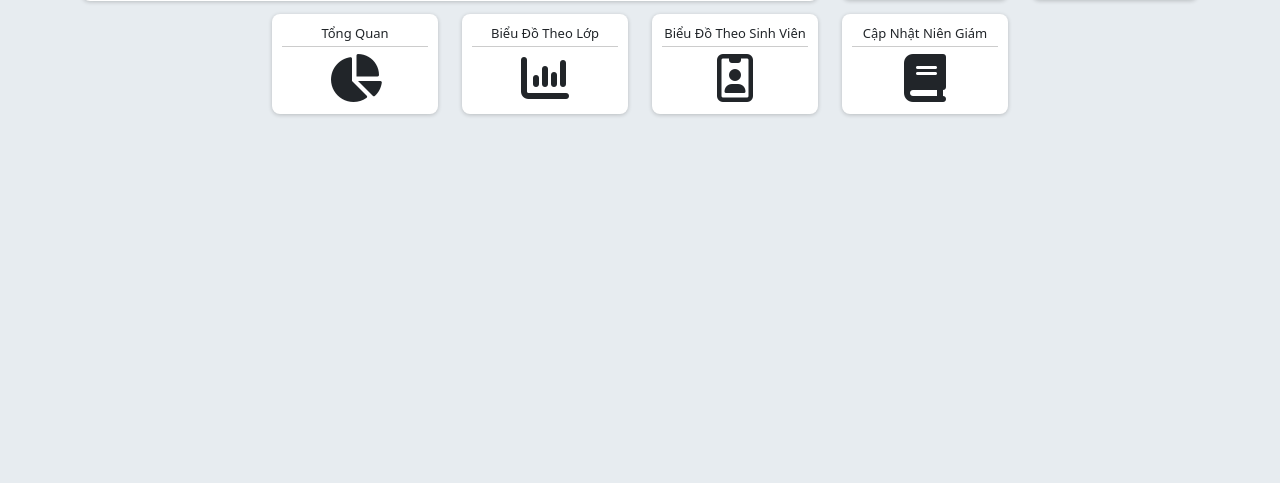
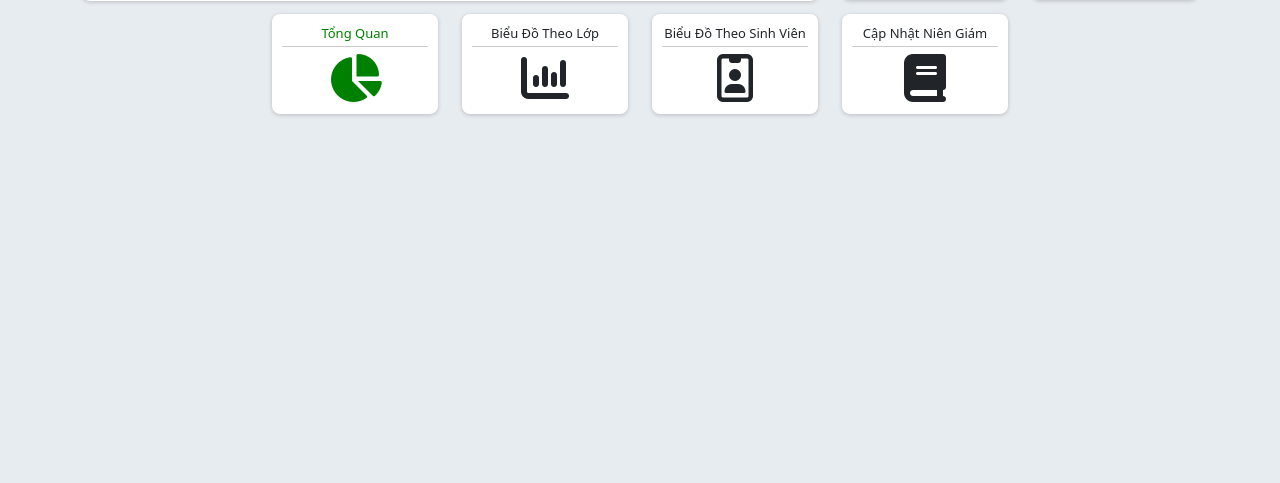
Before and after one commit to QxNam/Vis4t, a Django app: page /home/ in a window 1280 px wide. Shown: the part 317-800 px from the top of the page. Run offline with Django 4.2, Linux system fonts and the light colour scheme; some libraries are stand-ins or nearby versions.

Commit message:
fix some UI

```diff
--- a/Vis4T_main/HomePage/models.py
+++ b/Vis4T_main/HomePage/models.py
@@ -10,7 +10,7 @@ class University_class(models.Model):
         return self.class_name
 
 class Teacher(models.Model):
-    login_name = models.CharField(unique=True, max_length=100)
+    username = models.CharField(unique=True, max_length=100)
     password = models.CharField(max_length=100)
 
     teacher_id = models.BigAutoField(primary_key=True, unique=True)
@@ -19,7 +19,6 @@ class Teacher(models.Model):
     academic_title = models.CharField(max_length=50)
     major = models.CharField(max_length=70)
 
-    number_of_current_class = models.IntegerField()
     sex = models.CharField(max_length=3)
     phone_number = models.CharField(max_length=10)
 
--- a/Vis4T_main/HomePage/static/home/css/modal.css
+++ b/Vis4T_main/HomePage/static/home/css/modal.css
@@ -13,6 +13,7 @@
 .modal.left .modal-content{
 height: 100%;
 overflow-y: auto;
+border-radius: 8px;
 }
 
 .modal.left .modal-body{
--- a/Vis4T_main/HomePage/static/home/css/options.css
+++ b/Vis4T_main/HomePage/static/home/css/options.css
@@ -19,3 +19,7 @@
     margin-bottom: 0;
     font-weight: 500;
 }
+.option-1:hover{
+    cursor: pointer;
+    color: green;
+}
--- a/Vis4T_main/HomePage/templates/home/home.html
+++ b/Vis4T_main/HomePage/templates/home/home.html
@@ -161,34 +161,34 @@
                     <div class="wrap-options col-12">
                         <link rel="stylesheet" href="{% static 'home/css/options.css' %}" />
                         <div class="row">
-                            <div class="wrap-option-1 col-2 ">
+                            <div class="col-2 ">
 
                             </div>
-                            <div class="wrap-option-1 col-2 ">
-                                <div class="option-1" id="overview">
+                            <div class="col-2 ">
+                                <div class="option-1" id="overview" style="color: green;">
                                     <p>Tổng Quan</p>
                                     <div class="fa fa-pie-chart" style="font-size:48px;margin-top:7px;"></div>
                                 </div>
                             </div>
-                            <div class="wrap-option-1 col-2 ">
+                            <div class="col-2 ">
                                 <div class="option-1" id="chart-to-class">
                                     <p>Biểu Đồ Theo Lớp</p>
                                     <div class="fa fa-bar-chart" style="font-size:48px;margin-top:7px;"></div>
                                 </div>
                             </div>
-                            <div class="wrap-option-2 col-2">
+                            <div class="col-2">
                                 <div class="option-1" id="chart-to-student">
                                     <p>Biểu Đồ Theo Sinh Viên</p>
                                     <div class='far fa-id-badge' style='font-size:48px;margin-top:7px;'></div>
                                 </div>
                             </div>
-                            <div class="wrap-option-3 col-2">
+                            <div class="col-2">
                                 <div class="option-1" id="course-book">
                                     <p>Cập Nhật Niên Giám</p>
                                     <div class="fa-sharp fa-solid fa-book" style='font-size:48px;margin-top:7px;'></div>
                                 </div>
                             </div>
-                            <div class="wrap-option-4 col-2">
+                            <div class="col-2">
 
                             </div>
                         </div>
@@ -220,7 +220,7 @@
                             <a href="#" class="list-group-item list-group-item-action py-2 ripple">
                                 <i class="fas fa-users fa-fw me-3"></i><span>Về chúng tôi</span></a>
                             <a href="#" class="list-group-item list-group-item-action py-2 ripple">
-                                <i class="fas fa-money-bill fa-fw me-3"></i><span>Đăng xuất</span></a>
+                                <i class="fa-solid fa-arrow-right-from-bracket me-3"></i><span>Đăng xuất</span></a>
                             </div>
                         </div>
 
--- a/Vis4T_main/HomePage/views.py
+++ b/Vis4T_main/HomePage/views.py
@@ -20,7 +20,7 @@ def login(request):
             username = form.cleaned_data['username']
             password = form.cleaned_data['password']
             print(username, password)
-            teacher = Teacher.objects.get(login_name=username)
+            teacher = Teacher.objects.get(username=username)
             classes = University_class.objects.filter(teacher=teacher)
             print(len(classes))
             return home(request, teacher, classes)
--- a/Vis4T_main/init_db.py
+++ b/Vis4T_main/init_db.py
@@ -1,6 +1,5 @@
 from Vis4T_main.wsgi import *
 from HomePage.models import University_class, Teacher
-from django.contrib.auth.models import User
 
 # user = User.objects.create_user(
 #     username='test',
@@ -8,7 +7,7 @@ from django.contrib.auth.models import User
 # )
 
 t = Teacher(
-    login_name='test',
+    username='test',
     password='test',
     fullname = 'Trương Vĩnh Linh',
     teacher_id = "111",
```
Also changed, not shown: Vis4T_main/HomePage/migrations/0001_initial.py, Vis4T_main/HomePage/migrations/0002_rename_login_name_teacher_username.py (added).
